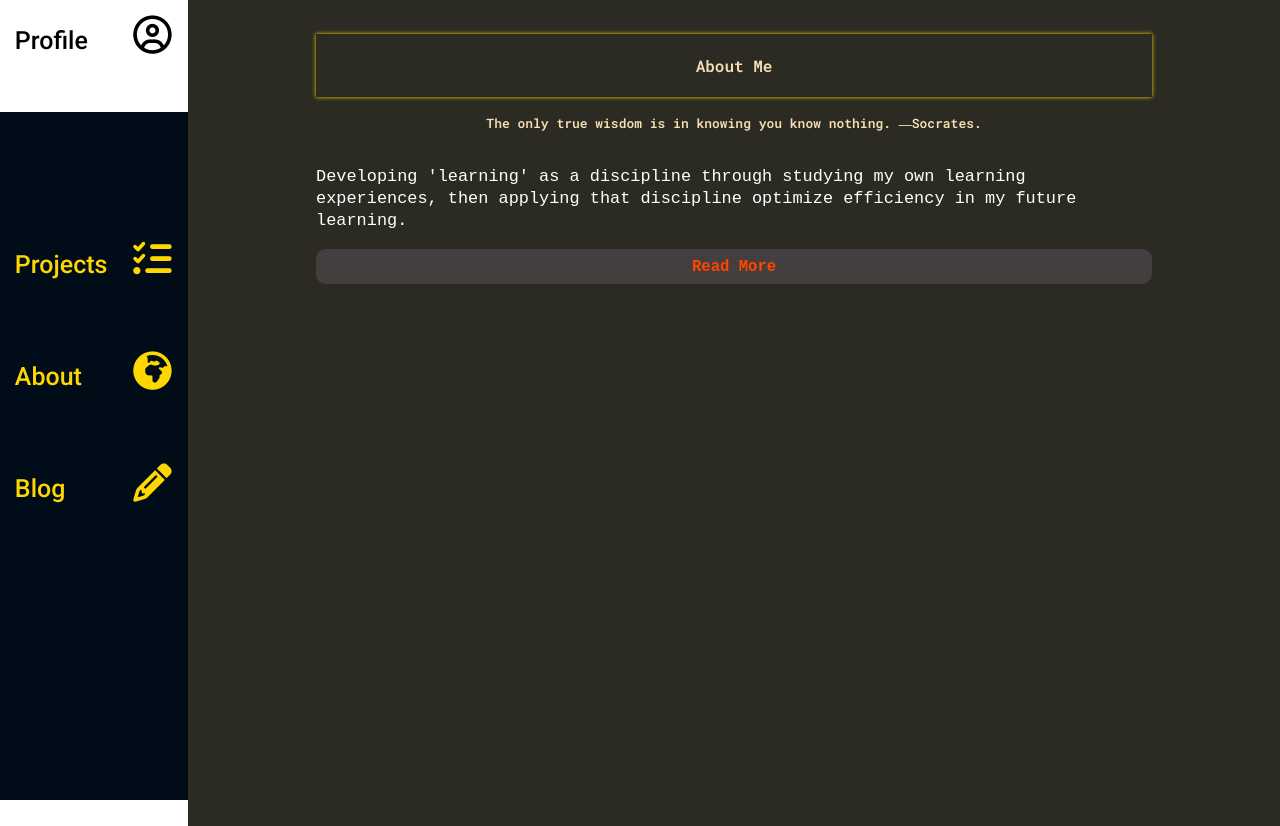
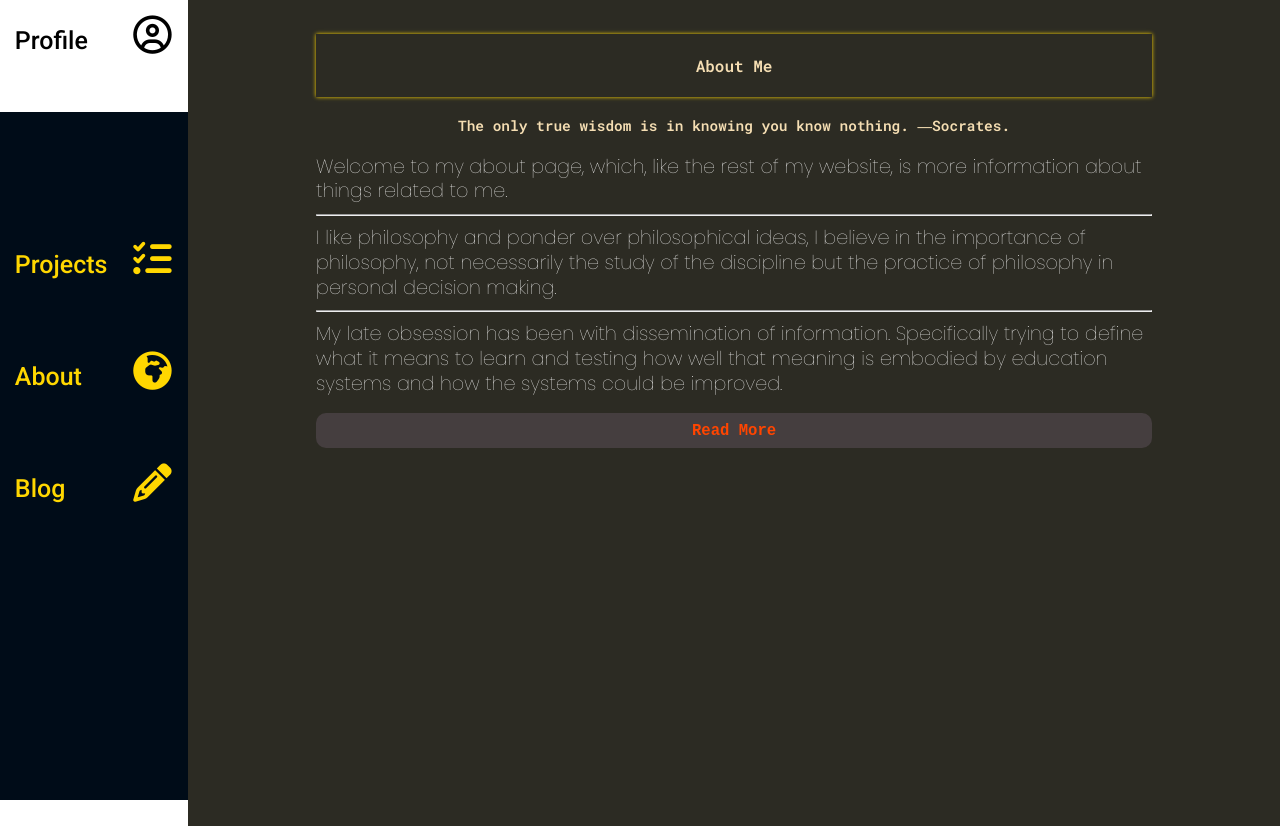
Before and after one commit to AphiweMntungwa/porfolio, a React (Create React App) app: page /about in a window 1280 px wide. Built offline with nearby package versions, Linux system fonts and the light colour scheme.

Commit message:
about design

```diff
--- a/src/Components/About/About.jsx
+++ b/src/Components/About/About.jsx
@@ -3,24 +3,35 @@ import "./about.css";
 import Box from "../BoxComponent/BoxComponent";
 import Quote from "./Quote";
 import ReadButton from "../Projects/ProjectBox/ReadButton";
-import parag from "./paragraphs";
+import Paragraphs from "./Paragraphs";
 
 const about = () => {
   return (
     <div className="about">
-      <Box cname='about-header'>
+      <Box cname="about-header">
         <h4 className="p-header">About Me</h4>
       </Box>
-      <Box cname='about-quote'>
+      <Box cname="about-quote">
         <Quote />
       </Box>
-      <Box cname='par-box'>
-        <p className="aboutdet">
-          Developing 'learning' as a discipline
-          through studying my own learning experiences, then applying
-          that discipline optimize efficiency in my future learning.
-        </p>
-        <ReadButton paragraph={parag} />
+      <Box cname="par-box">
+        <div className="aboutdet">
+          Welcome to my about page, which, like the rest of my website, is more
+          information about things related to me.
+          <span>
+            <hr />
+          </span>
+          I like philosophy and ponder over philosophical ideas, I believe in
+          the importance of philosophy, not necessarily the study of the
+          discipline but the practice of philosophy in personal decision making.
+          <span>
+            <hr />
+          </span>
+          My late obsession has been with dissemination of information. Specifically trying
+          to define what it means to learn and testing how well that meaning is
+          embodied by education systems and how the systems could be improved.
+        </div>
+        <ReadButton paragraph={Paragraphs()} />
       </Box>
     </div>
   );
--- /dev/null
+++ b/src/Components/About/Paragraphs.jsx
@@ -0,0 +1,55 @@
+import React from "react";
+import ReadButton from "../Projects/ProjectBox/ReadButton";
+
+const genStyle = {
+  backgroundColor: "red",
+  border: "1px solid wheat",
+  opacity: ".2",
+};
+
+const readMore1 = () => (
+  <>
+  <hr style={genStyle} />
+    Most importantly it causes a philosophical disillusion because scholars use
+    a 'black box' where they're not consciously participating in their education
+    because they're run through a system and told what to do, without a higher
+    context of why? why must they do it? why it exists and where it fits in the
+    bigger picture of things, context. So then education relies on faith and
+    arbitrary motivation and is not inspired by the liberation of knowledge.
+    This results in disinterest in school and disillusion about the nature of
+    school in both scholars and teachers. Goals become more arbitrary with
+    teachers just trying to finish a syllabus. All these can result in learning
+    but the more arbitrary they become they become less related to learning.
+    <ReadButton paragraph={readMore2} />
+  </>
+);
+const readMore2 = (
+  <>
+    <hr style={genStyle} />
+    However if we could start from the bottom up by defining learning in it's
+    simplest unit or definition, then work our way up by building components of
+    a system that serves these simple units or the atom of learning.
+  </>
+);
+
+
+function Paragraphs() {
+  return (
+    <div>
+      One of my long term goals is writing a new system of learning that can
+      enable the general population of our country to become proficient in
+      skills through radically efficient processes.
+      <hr style={genStyle} />
+      This comes from the idea that school as an institution has many dynamics,
+      some that have nothing to do with the process of learning itself beacause
+      of it's lack of philosophical regulation. This lack of real defined goals
+      has led school to being a passing, instead of learning institution where
+      everyone is more concerned with passing, under the fundamental belief that
+      it's equivalent to learning. Which it is to some extent, but also an
+      inefficiency whenever it isn't.
+      <ReadButton paragraph={readMore1()} />
+    </div>
+  );
+}
+
+export default Paragraphs;
--- a/src/Components/About/about.css
+++ b/src/Components/About/about.css
@@ -14,10 +14,23 @@
 }
 
 .aboutdet {
-    font-family: monospace;
-    font-size: 1.3em;
+    font-family: Poppins, monospace;
+    font-size: 1.2em;
     line-height: 1.3;
     color: white;
+    margin-bottom: 2%;
+    animation: show-up .5s;
+}
+
+@keyframes show-up {
+    from {
+        line-height: 3;
+        opacity: .2;
+    }
+    to {
+        line-height: 1.3;
+        opacity: 1;
+    }
 }
 
 .about-quote {
@@ -35,7 +48,7 @@
 }
 
 .about-quote {
-    font-size: .9em;
+    font-size: .95em;
     font-family: Roboto Mono;
     text-align: center;
 }
--- a/src/Components/About/paragraphs.js
+++ /dev/null
@@ -1,17 +0,0 @@
- const parag = `My big goal is to write a new system of learning that can
- enable the general population of our country through public schooling
- to become proficient in skills in radically shorter amount of times to
- save resources. This would seek to create a deliberate framework
- to organize schooling and then make sure that framework is taught to all
- students such that they can utilize the framework and can always be aware
- of what they're doing and why it matters.
-
- Ideally this can be done by separating 'Learning how to Learn' as a
- module or subject of it's own because no one can ever teach you everything,
- which is why 'learning how to learn' makes sense because then you can utilize
- any information.
-
- This matters because it gives an objective aim to both student and teacher
- as to how exactly their system works and where they fit within that system;
- like a new tech framework, but for education.`;
- export default parag;
--- a/src/Components/Profile/Details/Details.js
+++ b/src/Components/Profile/Details/Details.jsx
@@ -7,11 +7,11 @@ import dyr from "../../../Assets/dyr.gif";
 const Details = () => (
   <p className="my-par">
     Welcome to my personal website where you can... see more information about
-    me; for whatever reason that may be. I'm a javaScript web developer,
-    utilising javaScript libraries and frameworks to implement the client-server
-    model in different architectural styles. That pretty much justifies what you see,
-    this portfolio was made with React.js and is one of my earlier react projects
-    where i still used &nbsp;
+    me; for whatever reason that may be. I 'm a javaScript web developer,
+    utilising javaScript libraries and frameworks to implement the client-server model
+    in different architectural styles. That pretty much justifies
+    what you see here, this portfolio was made with React.js and is one of my
+    earlier react projects where i still used &nbsp;
     <Tooltip
       html={
         <img
@@ -32,9 +32,9 @@ const Details = () => (
           cursor: "pointer",
         }}
       >
-        class components.
-      </b>
-    </Tooltip>
+        class components.{" "}
+      </b>{" "}
+    </Tooltip>{" "}
   </p>
 );
 
--- a/src/Components/Projects/ProjectBox/ReadButton.jsx
+++ b/src/Components/Projects/ProjectBox/ReadButton.jsx
@@ -13,7 +13,7 @@ class ReadButton extends Component {
   };
   returnParagraph = () => {
     return this.state.readMore ? (
-      <p className="snit-parag">{this.props.paragraph}</p>
+      <div className="snit-parag">{this.props.paragraph}</div>
     ) : null;
   };
 
```
